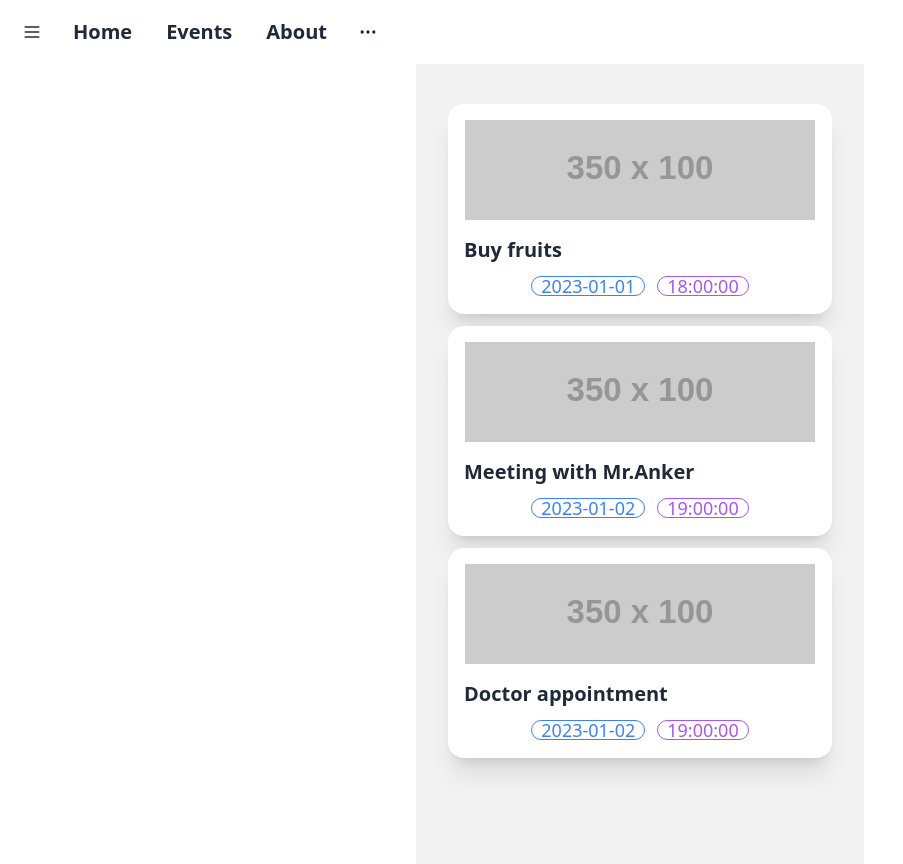
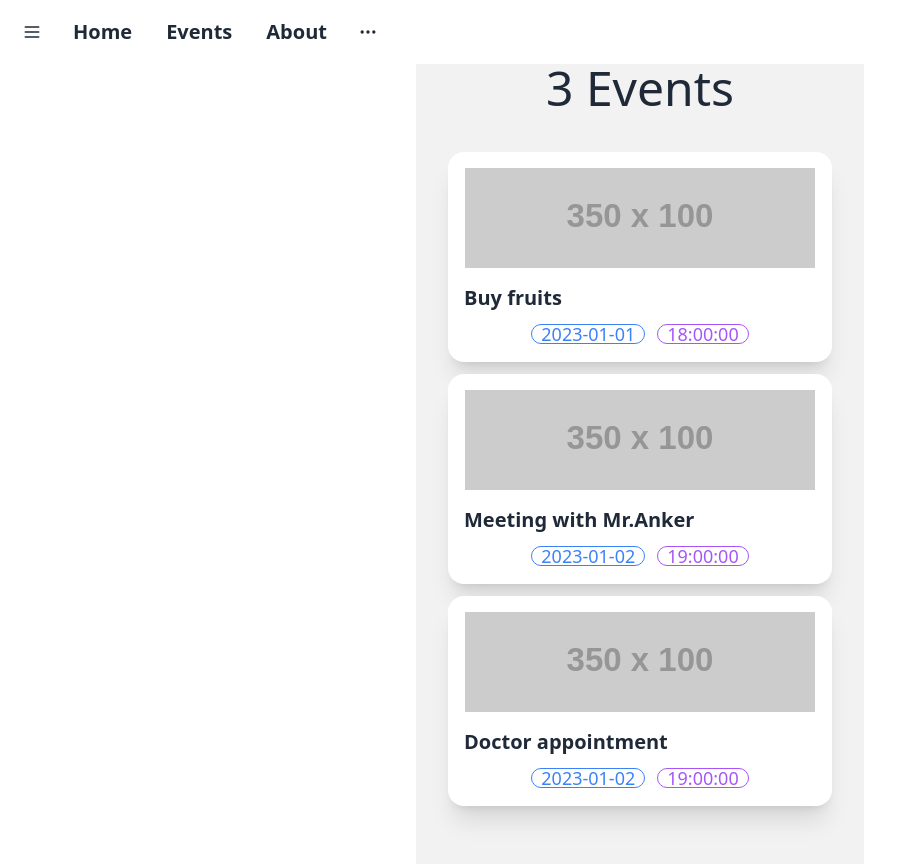
Before and after one commit to panutat-p/todo-card-pinia, a Vue app: page /events in a window 1280 px wide. Shown: the whole page, without its empty margins (0-903 px from the left). Built offline with nearby package versions, Linux system fonts and the light colour scheme.

Commit message:
feat: implement useEventList, numberOfEvents getter

```diff
--- a/src/stores/event-list.ts
+++ b/src/stores/event-list.ts
@@ -33,5 +33,9 @@ export const useEventList = defineStore("event-list-store", {
       ];
     },
   },
-  getters: {},
+  getters: {
+    numberOfEvents(): number {
+      return this.eventList.length;
+    },
+  },
 });
--- a/src/views/EventList.vue
+++ b/src/views/EventList.vue
@@ -8,6 +8,9 @@ eventListStore.fill();
 </script>
 
 <template>
+  <h1 class="text-5xl text-center">
+    {{ eventListStore.numberOfEvents }} Events
+  </h1>
   <div class="events">
     <div class="mb-10"></div>
     <EventCard
```
